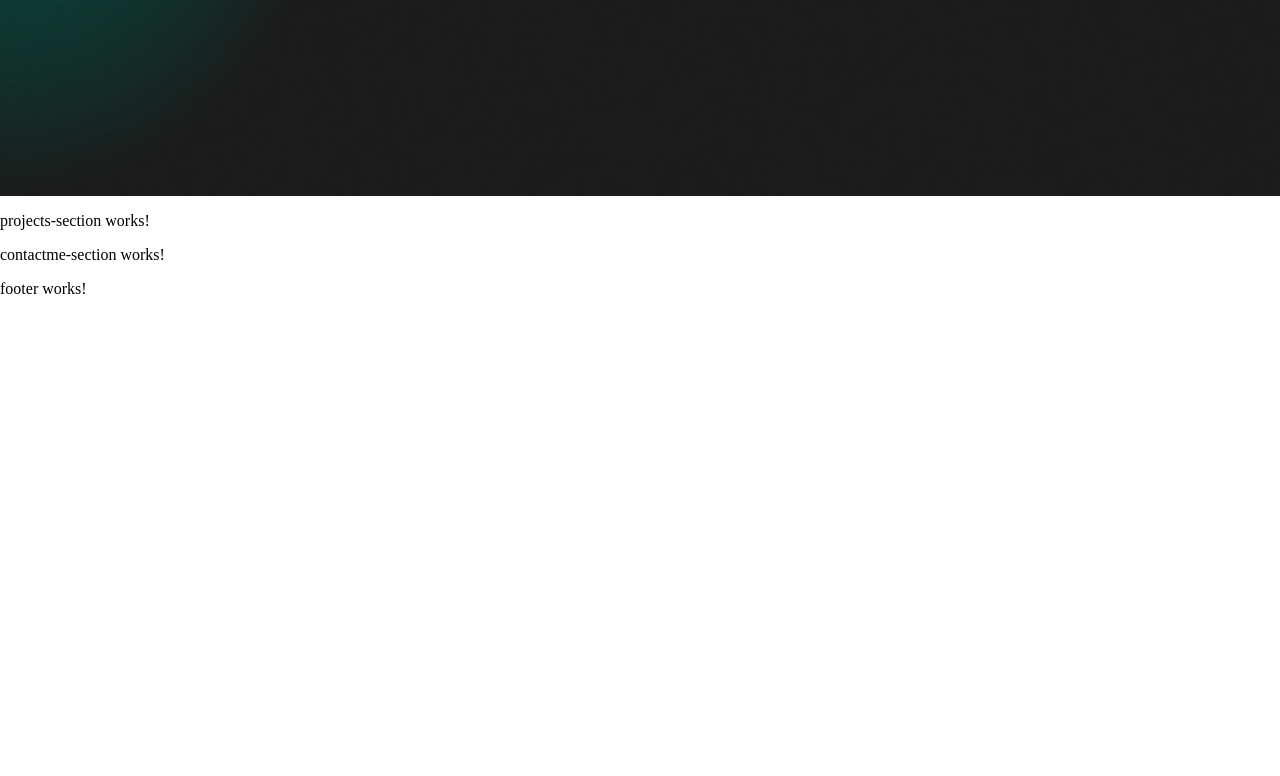
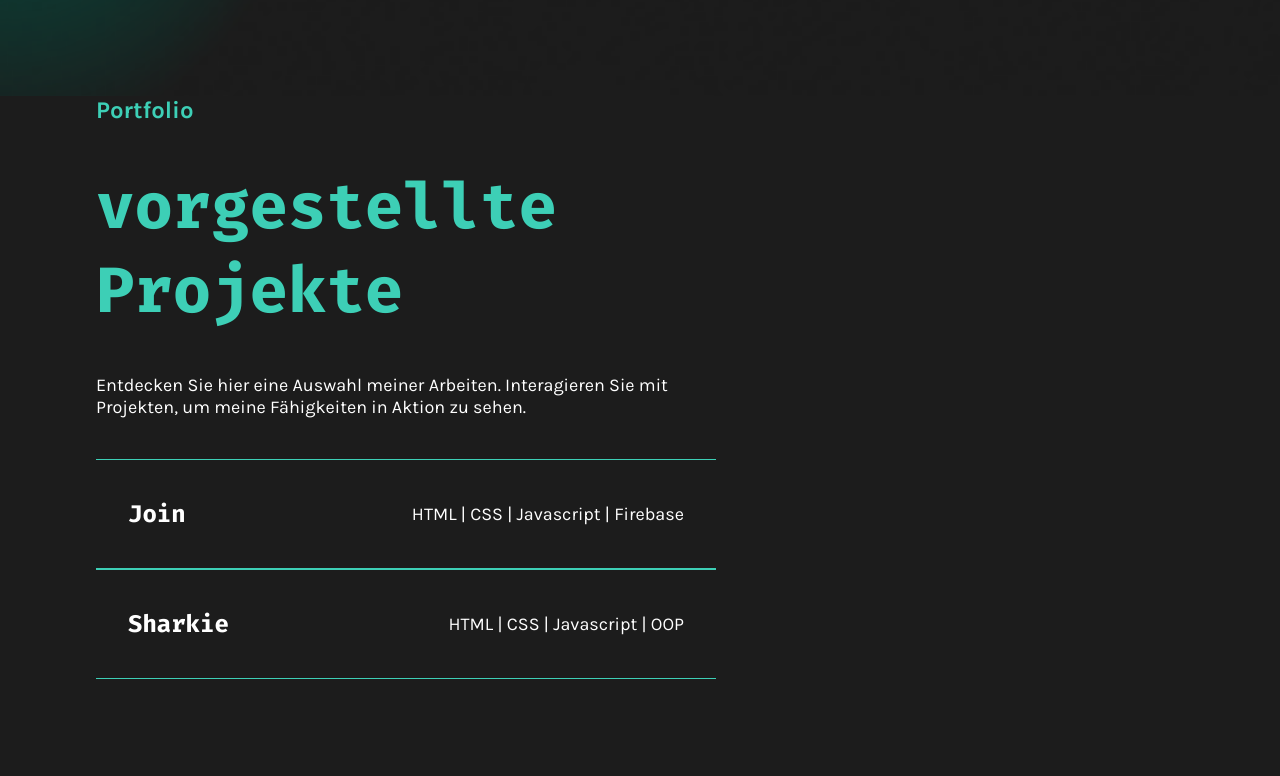
Before and after one commit to SebastianRegending/portfolio, an Angular app: page / in a window 1280 px wide. Shown: the part 2204-2980 px from the top of the page. Before the commit the page ends 2518 px from the top, so only its background shows below. Built offline with nearby package versions, Linux system fonts and the light colour scheme; a web font is replaced by a local one.

Commit message:
finished design skillsection and started projectsection

```diff
--- a/src/app/projects-section/projects-section.component.html
+++ b/src/app/projects-section/projects-section.component.html
@@ -1 +1,25 @@
-<p>projects-section works!</p>
+<section class="projects">
+    <div class="portfolio">
+        <div class="portfolio-headlines-wrapper">
+            <h2>Portfolio</h2>
+            <h3>vorgestellte Projekte</h3>
+            <span>Entdecken Sie hier eine Auswahl meiner Arbeiten. Interagieren Sie mit Projekten, um meine Fähigkeiten in Aktion zu sehen.</span>
+            <div class="projects-box">
+                <div class="single-project">
+                    <div class="text-wrapper">Join<img class="d-none" src="../../assets/img/arrow_outward.png" alt="arrow_outward">
+                    </div>
+                    <span>HTML | CSS | Javascript | Firebase</span>
+                </div>
+                <div class="single-project">
+                    <div class="text-wrapper">Sharkie<img class="d-none" src="../../assets/img/arrow_outward.png" alt="arrow_outward">
+                    </div>
+                    <span>HTML | CSS | Javascript | OOP</span>
+                </div>
+            </div>
+        </div>
+
+    </div>
+
+
+
+</section>
--- a/src/app/projects-section/projects-section.component.scss
+++ b/src/app/projects-section/projects-section.component.scss
@@ -0,0 +1,102 @@
+@import '../../styles.scss';
+
+.d-none {
+    display: none !important;
+}
+
+.projects {
+    width: 100%;
+  height: 780px;
+  background-color: #1C1C1C;
+padding: 0 0 0 96px;
+}
+
+.portfolio {
+    width: 880px;
+    height: 570px;
+    display: flex;
+    flex-direction: column;
+}
+
+.portfolio-headlines-wrapper {
+    width: 620px;
+    height: fit-content;
+    display: flex;
+    flex-direction: column;
+    gap: 41px;
+    >h2 {
+        font-family: 'Karla';
+        font-weight: 700;
+        font-size: 24px;
+        color: $green;
+        margin: 0;
+    }
+    >h3 {
+        font-family: 'Fira Code';
+        font-weight: 700;
+        font-size: 64px;
+        color: $green;
+        margin: 0;
+    }
+    >span {
+        font-family: 'Karla';
+        font-weight: 400;
+        font-size: 18px;
+        color: white;
+    }
+}
+
+.projects-box {
+    width: 100%;
+    height: fit-content;
+    display: flex;
+    flex-direction: column;
+}
+
+.single-project {
+    width: 100%;
+    height: 110px;
+    display: flex;
+    justify-content: space-between;
+    align-items: center;
+    padding: 40px 32px;
+    font-family: 'Fira Code';
+    font-weight: 700;
+    font-size: 24px;
+    color: white;
+    border-top: 1px solid $green;
+    border-bottom: 1px solid $green;
+    cursor: pointer;
+    transition: ease-in-out 0.25s;
+    &:hover {
+        background-color: #3DCFB64A;
+        >.text-wrapper {
+            >img {
+            display: flex !important;
+        }
+        }
+    }
+    >span {
+        width: 350px;
+        height: 22px;
+        font-family: 'Karla';
+        font-weight: 400;
+        font-size: 18px;
+        color: white;
+        display: flex;
+        justify-content: flex-end;
+    }
+    .text-wrapper {
+        width: 80px;
+        height: 30px;
+        gap: 10px;
+        display: flex;
+        justify-content: space-between;
+        align-items: center;
+        >img {
+            width: 13px;
+            height: 13px;
+    }
+}
+
+}
--- a/src/app/skills-section/skills-section.component.scss
+++ b/src/app/skills-section/skills-section.component.scss
@@ -2,7 +2,7 @@
 
 .skills {
   width: 100%;
-  height: 100vh;
+  height: 700px;
   background-image: url("../../assets/img/middlesection-background.png");
   background-repeat: no-repeat;
   background-size: cover;
```
Also changed, not shown: src/assets/img/arrow_outward.png (added).
